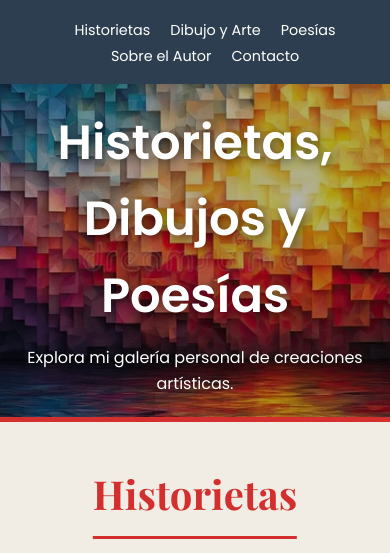
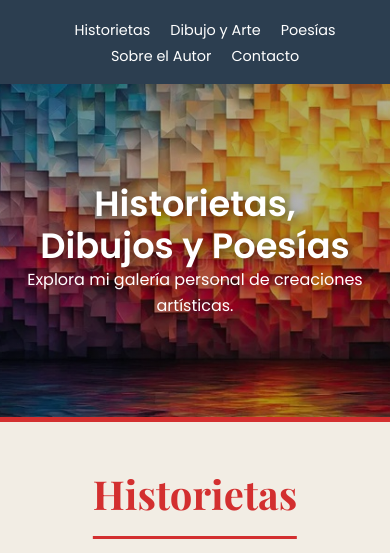
Before and after one commit to Carmen-Rohr/creaciones-sin-fronteras, a website: page index.html in a window 390 px wide. Shown: the part 69-622 px from the top of the page. Drawn offline with nearby package versions, Linux system fonts and the light colour scheme; no server answers; a web font is replaced by a local one.

Commit message:
Cambio en titulo

```diff
--- a/estilos.css
+++ b/estilos.css
@@ -124,6 +124,14 @@ body {
 .hero-content {
     animation: fadeInUp 1.5s ease-out forwards;
     padding: 20px;
+    text-align: center;
+    width: 100%;
+    max-width: 800px; /* Evita que el texto se estire demasiado en PC */
+    margin: 0 auto;
+    display: flex;
+    flex-direction: column;
+    align-items: center;
+    justify-content: center;
 }
 
 .hero-content h2 {
@@ -602,6 +610,16 @@ body {
         justify-content: center;
     }
 
+    /* Centrado del título principal en el Hero */
+    .hero-content h2 {
+        font-size: 2.2rem !important; /* Un poco más chico para que no se corte */
+        text-align: center !important;
+        width: 100% !important;
+        margin: 0 auto !important;
+        padding: 0 10px;
+        line-height: 1.2;
+    }
+
     /* 3. EL ARREGLO DE LAS POESÍAS (Clave) */
     .poesia-container {
         display: block !important; /* Quitamos el Grid de PC */
```
